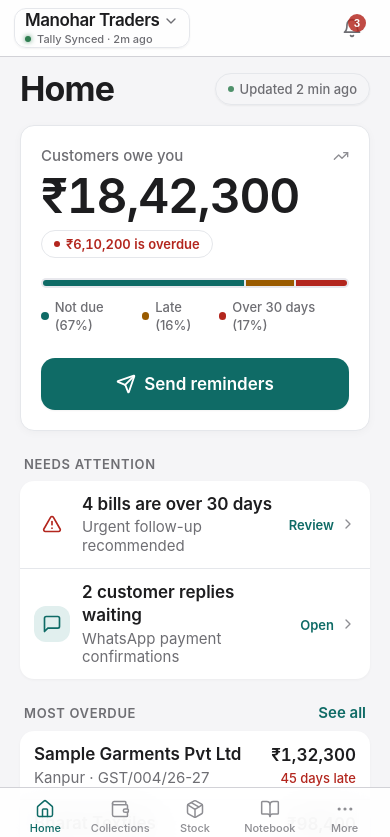
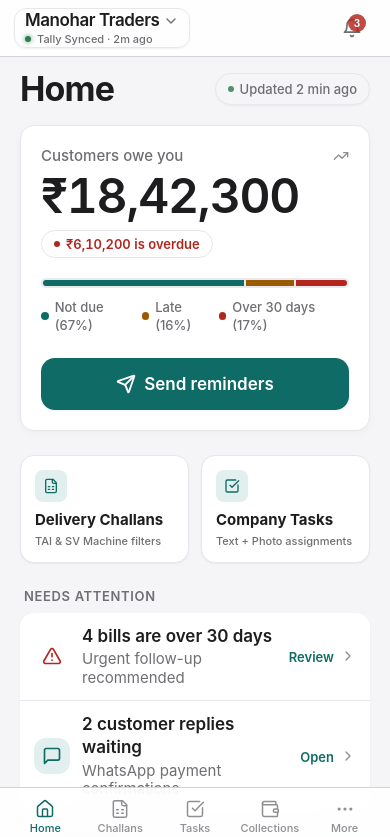
Before and after one commit to irfankhan2213/manohar-companion, a React (Vite) app in the folder apps/web/: page / in a window 390 px wide. Shown: the top 837 px of the page. Built offline with nearby package versions, Linux system fonts and the light colour scheme.

Commit message:
feat: add direct Challans and Tasks shortcuts to Home screen and mobile TabBar

```diff
--- a/apps/web/src/components/ui/TabBar.tsx
+++ b/apps/web/src/components/ui/TabBar.tsx
@@ -3,8 +3,8 @@ import { NavLink } from 'react-router-dom';
 import {
   Home,
   Wallet,
-  Package,
-  BookOpen,
+  FileSpreadsheet,
+  CheckSquare,
   MoreHorizontal,
 } from 'lucide-react';
 import { useTranslation } from 'react-i18next';
@@ -15,9 +15,9 @@ export const TabBar: React.FC = () => {
 
   const tabs = [
     { to: '/', label: t('nav.home', 'Home'), icon: Home, end: true },
+    { to: '/challans', label: t('nav.challans', 'Challans'), icon: FileSpreadsheet },
+    { to: '/tasks', label: t('nav.tasks', 'Tasks'), icon: CheckSquare },
     { to: '/collections', label: t('nav.collections', 'Collections'), icon: Wallet },
-    { to: '/stock', label: t('nav.stock', 'Stock'), icon: Package },
-    { to: '/notebook', label: t('nav.notebook', 'Notebook'), icon: BookOpen },
     { to: '/more', label: t('nav.more', 'More'), icon: MoreHorizontal },
   ];
 
--- a/apps/web/src/features/home/HomeScreen.tsx
+++ b/apps/web/src/features/home/HomeScreen.tsx
@@ -9,6 +9,8 @@ import {
   CheckCircle2,
   TrendingUp,
   RotateCw,
+  FileSpreadsheet,
+  CheckSquare,
 } from 'lucide-react';
 import { can, formatINR } from '@saas/shared';
 import { api } from '../../api/index.js';
@@ -150,6 +152,37 @@ export const HomeScreen: React.FC = () => {
         )}
       </div>
 
+      {/* Quick Operations Links */}
+      <div className="grid grid-cols-2 gap-3">
+        <button
+          type="button"
+          onClick={() => navigate('/challans')}
+          className="p-3.5 bg-surface rounded-ios-card border border-separator/40 shadow-sm flex flex-col gap-1 text-left hover:border-accent active:scale-[0.98] transition-all"
+        >
+          <div className="w-8 h-8 rounded-lg bg-accent-soft text-accent flex items-center justify-center mb-1">
+            <FileSpreadsheet className="w-4 h-4 stroke-[2]" />
+          </div>
+          <span className="text-subhead font-bold text-label">Delivery Challans</span>
+          <span className="text-caption text-label-2">
+            TAI &amp; SV Machine filters
+          </span>
+        </button>
+
+        <button
+          type="button"
+          onClick={() => navigate('/tasks')}
+          className="p-3.5 bg-surface rounded-ios-card border border-separator/40 shadow-sm flex flex-col gap-1 text-left hover:border-accent active:scale-[0.98] transition-all"
+        >
+          <div className="w-8 h-8 rounded-lg bg-accent-soft text-accent flex items-center justify-center mb-1">
+            <CheckSquare className="w-4 h-4 stroke-[2]" />
+          </div>
+          <span className="text-subhead font-bold text-label">Company Tasks</span>
+          <span className="text-caption text-label-2">
+            Text + Photo assignments
+          </span>
+        </button>
+      </div>
+
       {/* Section: Needs Attention */}
       {summary && summary.needsAttention.length > 0 && (
         <InsetGroup title={t('home.needsAttention', 'Needs attention')}>
```
